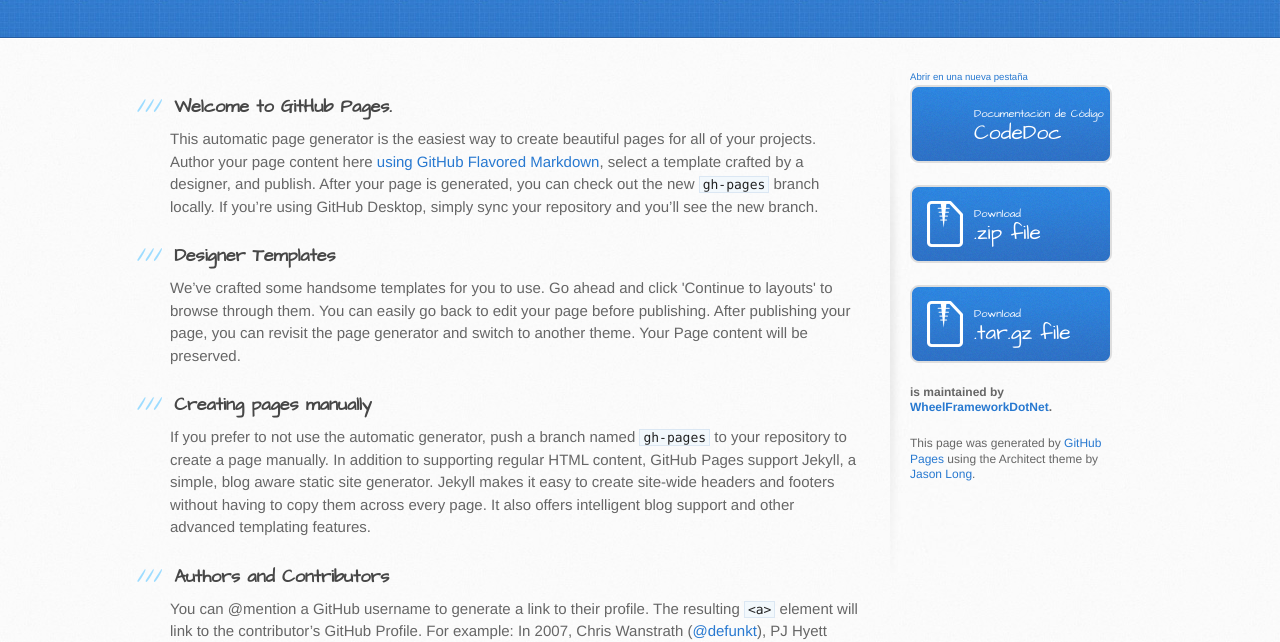
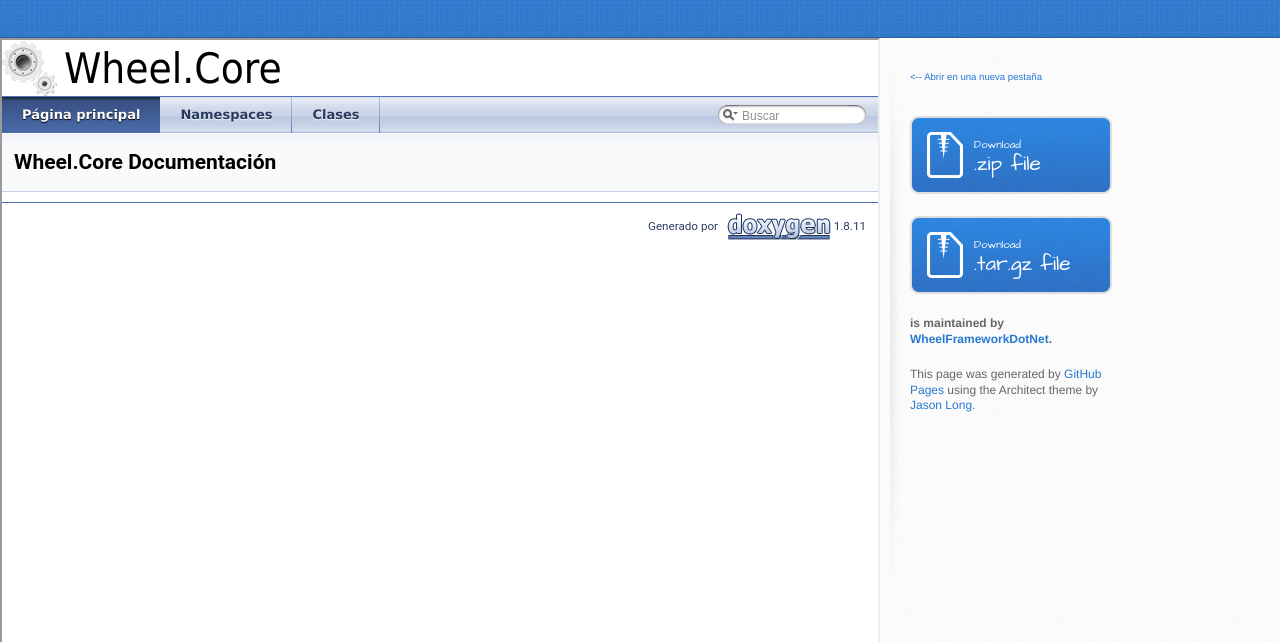
Before and after one commit to WheelFrameworkDotNet/Wheel.Core, a plain HTML site: page docs/index.html in a window 1280 px wide. Shown: the part 163-805 px from the top of the page. Drawn offline with Linux system fonts and the light colour scheme.

Commit message:
Add files via upload

```diff
--- a/docs/index.html
+++ b/docs/index.html
@@ -25,45 +25,18 @@
       </div>
     </header>
 
-	<iframe id="frame_documentacion" style="display:none;width:68.4%;height:680px;float:left;position:absolute;z-index:9999999;" src="./code/index.html"></iframe>
+			<iframe style="width:68.4%;height:680px;float:left;position:absolute;z-index:9999999;" src="./code/index.html"></iframe>
 
 	<div id="content-wrapper">
       <div class="inner clearfix">
-        <section id="main-content">
-          <h3>
-<a id="welcome-to-github-pages" class="anchor" href="#welcome-to-github-pages" aria-hidden="true"><span aria-hidden="true" class="octicon octicon-link"></span></a>Welcome to GitHub Pages.</h3>
-
-<p>This automatic page generator is the easiest way to create beautiful pages for all of your projects. Author your page content here <a href="https://guides.github.com/features/mastering-markdown/">using GitHub Flavored Markdown</a>, select a template crafted by a designer, and publish. After your page is generated, you can check out the new <code>gh-pages</code> branch locally. If you’re using GitHub Desktop, simply sync your repository and you’ll see the new branch.</p>
-
-<h3>
-<a id="designer-templates" class="anchor" href="#designer-templates" aria-hidden="true"><span aria-hidden="true" class="octicon octicon-link"></span></a>Designer Templates</h3>
-
-<p>We’ve crafted some handsome templates for you to use. Go ahead and click 'Continue to layouts' to browse through them. You can easily go back to edit your page before publishing. After publishing your page, you can revisit the page generator and switch to another theme. Your Page content will be preserved.</p>
-
-<h3>
-<a id="creating-pages-manually" class="anchor" href="#creating-pages-manually" aria-hidden="true"><span aria-hidden="true" class="octicon octicon-link"></span></a>Creating pages manually</h3>
-
-<p>If you prefer to not use the automatic generator, push a branch named <code>gh-pages</code> to your repository to create a page manually. In addition to supporting regular HTML content, GitHub Pages support Jekyll, a simple, blog aware static site generator. Jekyll makes it easy to create site-wide headers and footers without having to copy them across every page. It also offers intelligent blog support and other advanced templating features.</p>
-
-<h3>
-<a id="authors-and-contributors" class="anchor" href="#authors-and-contributors" aria-hidden="true"><span aria-hidden="true" class="octicon octicon-link"></span></a>Authors and Contributors</h3>
-
-<p>You can @mention a GitHub username to generate a link to their profile. The resulting <code>&lt;a&gt;</code> element will link to the contributor’s GitHub Profile. For example: In 2007, Chris Wanstrath (<a href="https://github.com/defunkt" class="user-mention">@defunkt</a>), PJ Hyett (<a href="https://github.com/pjhyett" class="user-mention">@pjhyett</a>), and Tom Preston-Werner (<a href="https://github.com/mojombo" class="user-mention">@mojombo</a>) founded GitHub.</p>
-
-<h3>
-<a id="support-or-contact" class="anchor" href="#support-or-contact" aria-hidden="true"><span aria-hidden="true" class="octicon octicon-link"></span></a>Support or Contact</h3>
-
-<p>Having trouble with Pages? Check out our <a href="https://help.github.com/pages">documentation</a> or <a href="https://github.com/contact">contact support</a> and we’ll help you sort it out.</p>
-        </section>
 
         <aside id="sidebar">
-		  <a href="#" onclick="window.open('./code/index.html');">
-            <small>Abrir en una nueva pestaña</small>
-          </a>
-		  <a href="#" onclick="document.getElementById('main-content').style.display='none';document.getElementById('frame_documentacion').style.display='';" class="button boton">
-            <small>Documentación de Código</small>
-			CodeDoc
-          </a>
+
+			<a href="#" onclick="window.open('./code/index.html');">
+				<small><-- Abrir en una nueva pestaña</small>
+			</a>
+
+			<br/><br/><br/>
           <a href="https://github.com/WheelFrameworkDotNet/Wheel.Core/zipball/master" class="button">
             <small>Download</small>
             .zip file
```
